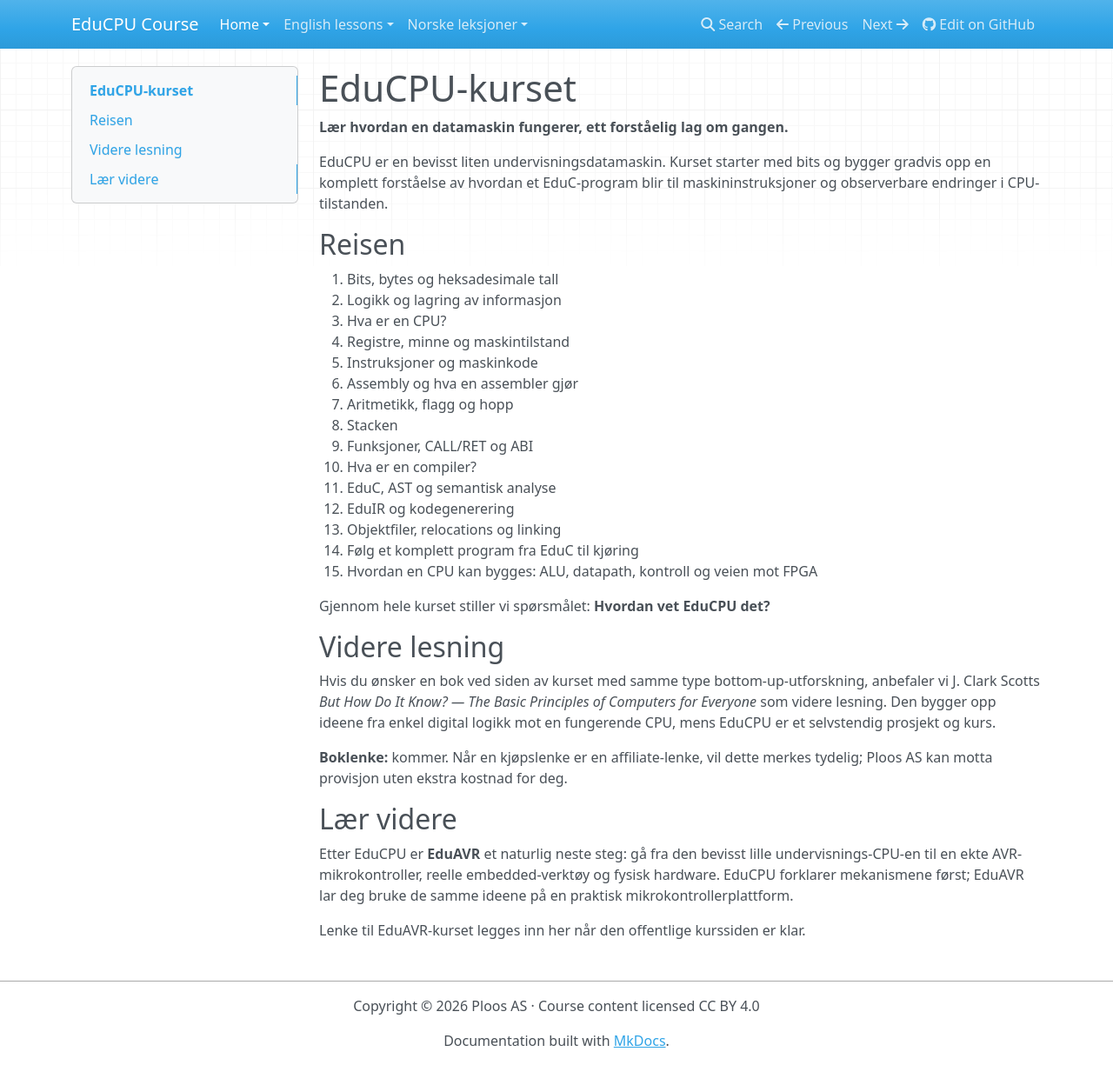
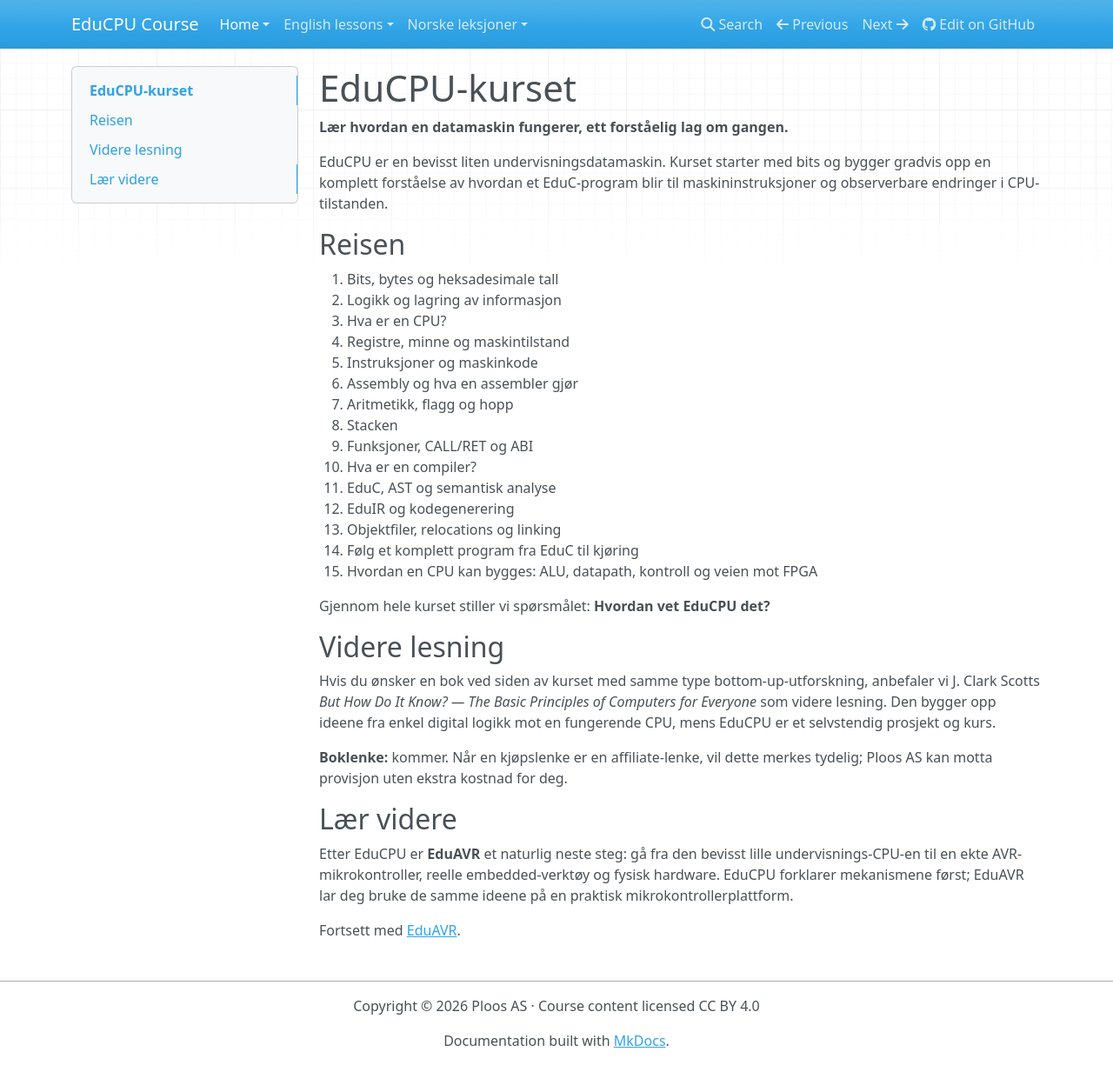
Before and after one commit to Ploos-AS/EduCPU, an MkDocs documentation site: the page built from course/no/index.md, in a window 1280 px wide and 1225 px high. Shown: the whole window at 87% size. Built offline with MkDocs 1.6.1, drawn with Linux system fonts in a browser that asks for light colours; nearby versions of some CDN libraries.

Commit message:
Link EduCPU further learning to EduAVR

```diff
--- a/course/no/index.md
+++ b/course/no/index.md
@@ -35,4 +35,4 @@
 
 Etter EduCPU er **EduAVR** et naturlig neste steg: gå fra den bevisst lille undervisnings-CPU-en til en ekte AVR-mikrokontroller, reelle embedded-verktøy og fysisk hardware. EduCPU forklarer mekanismene først; EduAVR lar deg bruke de samme ideene på en praktisk mikrokontrollerplattform.
 
-Lenke til EduAVR-kurset legges inn her når den offentlige kurssiden er klar.
+Fortsett med [EduAVR](https://ploos-as.github.io/EduAVR/).
```
